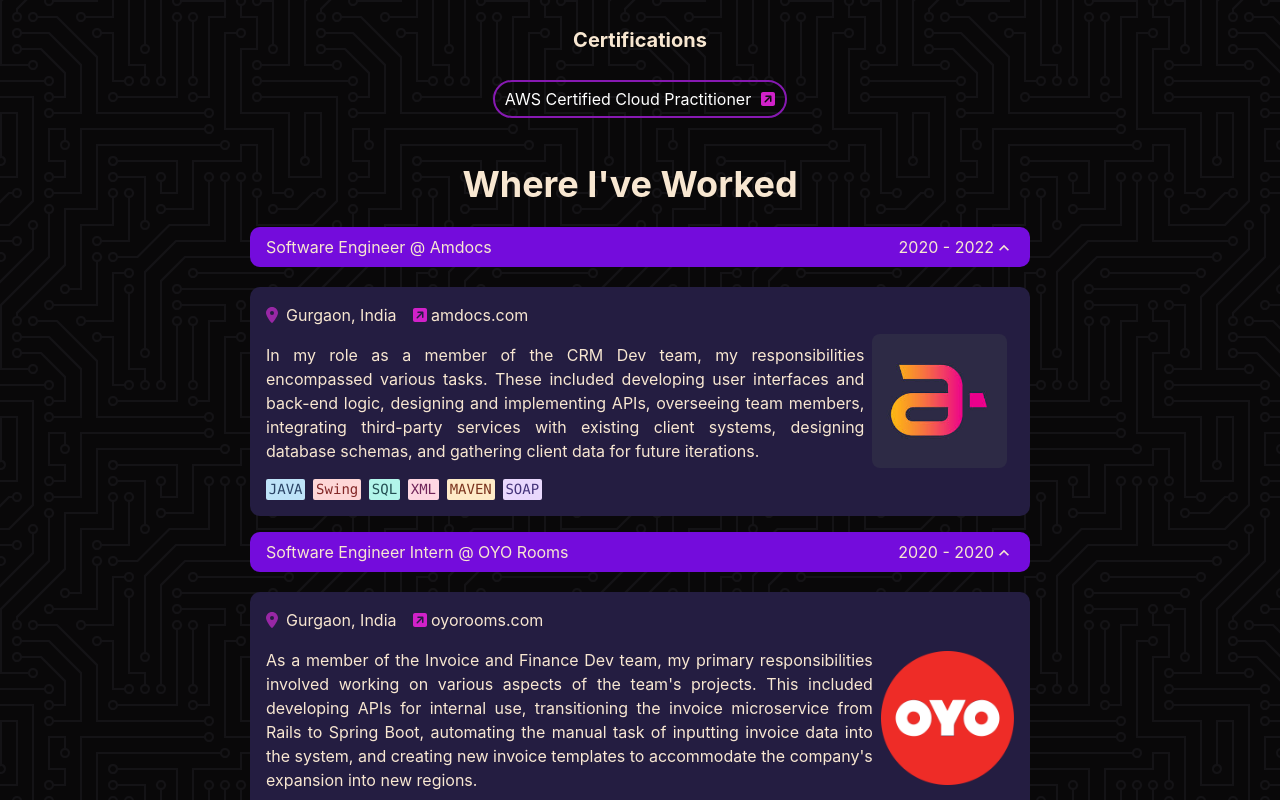
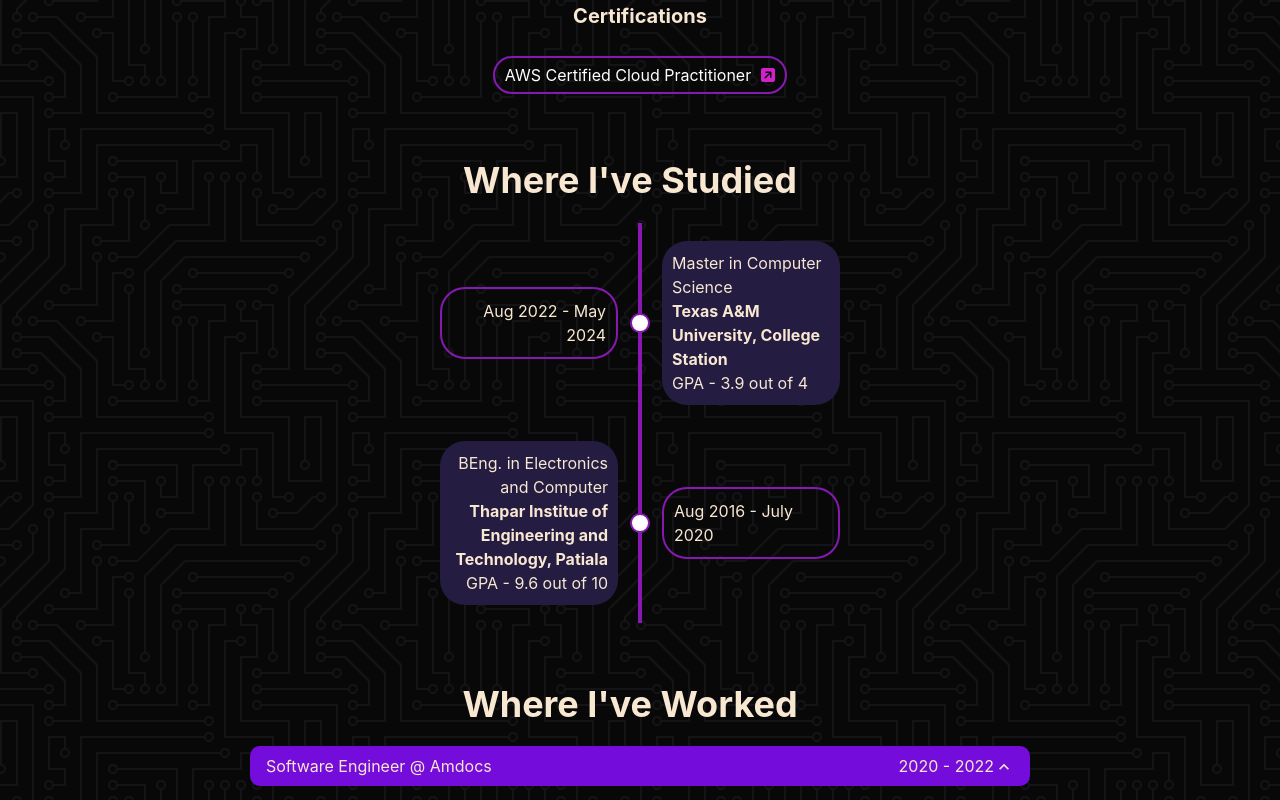
Before and after one commit to vasunverma/portfolio, a React (Create React App) app: page / in a window 1280 px wide. Shown: the part 1360-2160 px from the top of the page. Built offline with nearby package versions, Linux system fonts and the light colour scheme.

Commit message:
Updated About and added new project

```diff
--- a/package.json
+++ b/package.json
@@ -18,6 +18,7 @@
     "@testing-library/react": "^13.4.0",
     "@testing-library/user-event": "^13.5.0",
     "framer-motion": "^10.12.12",
+    "node-prune": "^1.0.2",
     "react": "^18.2.0",
     "react-dom": "^18.2.0",
     "react-icons": "^4.8.0",
--- a/src/App.js
+++ b/src/App.js
@@ -9,6 +9,7 @@
 import { LoadingScreen } from './components/loading';
 import { ScrollToTopButton } from './components/scrollToTop';
 import { useEffect, useState } from 'react';
+import { Education } from './components/education';
 
 function App() {
 
@@ -34,6 +35,7 @@
           <Home></Home>
           <About></About>
           <Skills></Skills>
+          <Education></Education>
           <Experience></Experience>
           <Projects></Projects>
           <Contact></Contact>
--- a/src/components/about.js
+++ b/src/components/about.js
@@ -20,7 +20,6 @@
                     <br />
                     <Text textAlign="justify" justifyContent="center">
                     I have experience working with a variety of technologies, handling both backend and frontend development.
-                    Currently, I am actively engaged in prepartion for AWS Certified Solutions Architect Associate exam.
                     My primary objective is to develop high-performing applications that effectively address real-world challenges and deliver an exceptional user experience.
                     </Text>
                     <br />
--- /dev/null
+++ b/src/components/education.js
@@ -0,0 +1,36 @@
+import React from 'react';
+import { Heading } from "@chakra-ui/react";
+import '../stylesheets/education.css';
+
+export const Education = () => {
+    return (
+        <div class="educationSection">
+            <Heading p="20px 20px 20px 0px" justifyContent="center" display="flex">Where I've Studied</Heading>
+            <div className="timeline">
+                <div className="container">
+                    <div className="year">
+                        <h2 class="yy">Aug 2022 - May 2024</h2>
+                    </div>
+                    <div className="circle"></div>
+                    <div className="degree">
+                        <p class="clg">Master in Computer Science<br />
+                        <strong>Texas A&M University, College Station</strong><br />
+                        GPA - 3.9 out of 4</p>
+                    </div>
+                </div>
+                <div className="container">
+                    <div className="year">
+                        <p class="clg">BEng. in Electronics and Computer<br />
+                        <strong>Thapar Institue of Engineering and Technology, Patiala</strong><br />
+                        GPA - 9.6 out of 10</p>
+                    </div>
+                    <div className="circle"></div>
+                    <div className="degree">
+                        <h2 class="yy">Aug 2016 - July 2020</h2>
+                    </div>
+                </div>
+            </div>
+        </div>
+
+    );
+};
--- a/src/components/projectCard.js
+++ b/src/components/projectCard.js
@@ -64,7 +64,7 @@
               </Link>
                 : null}
             </Heading>
-            <Text>
+            <Text whiteSpace="pre-line">
               {renderTextContent(project.description, 100)}
             </Text>
             <Link onClick={toggleShowFullText} cursor="pointer" color="#d121c9">
@@ -96,7 +96,7 @@
               </Link>
                 : null}
             </Heading>
-            <Text>
+            <Text whiteSpace="pre-line">
               {renderTextContent(project.description, 170)}
             </Text>
             <Link onClick={toggleShowFullText} cursor="pointer" color="#d121c9">
--- a/src/components/projectData.js
+++ b/src/components/projectData.js
@@ -26,15 +26,26 @@
       id: 3,
       title: "Binary Classification with High-Dimensional Data",
       description: "Binary classification models were developed using R, Caret, Baruta, XgBoost, Tensorflow, Keras, and RandomForest for binary classification with high-dimensional data. Predictor reduction techniques were applied, achieving 20 predictors while maintaining high predictive power. Rigorous cross-validation techniques led to 82% accuracy on the validation set, accompanied by insightful visualizations and statistical summaries.",
-      image: require("../assets/BinaryClassificationProject.png"),
+      //image: require("../assets/BinaryClassificationProject.png"),
       githubLink: "https://github.com/vasunverma/binary-classification-high-dim-data",
       tags: ["R", "XgBoost", "Baruta", "Tensorflow", "PCA", "Keras", "RandomForest", "Caret"],
       tagColor: ["blue", "red", "yellow", "orange", "teal", "green", "purple", "pink"],
       rowSpan: 1,
-      columnSpan: 2,
+      columnSpan: 1,
     },
     {
       id: 4,
+      title: "Distributed Graph Matching on Undirected Graphs",
+      description: "In an undirected graph, a matching is a set of edges with no shared vertices between any two edges. A maximum matching is one that contains the largest possible number of edges. Finding a maximal matching, which is a 2-approximation to the maximum matching, is often simpler. A matching is maximal if adding any other edge would violate the matching condition. \nFor large graphs, a distributed algorithm can be used to find a maximal matching by evenly distributing the edges across multiple machines. In my project, I conducted experiments to analyze how the latency of the distributed matching algorithm changes with the number of machines involved.",
+      //image: require("../assets/BinaryClassificationProject.png"),
+      githubLink: "https://github.com/vasunverma/distributed-graph-matching",
+      tags: ["Python", "Numpy", "Networkx", "Matplotlib", "Random", "Math","Time"],
+      tagColor: ["teal", "green", "purple", "pink", "blue", "red", "yellow"],
+      rowSpan: 1,
+      columnSpan: 1,
+    },
+    {
+      id: 5,
       title: "Smart Air Purifier",
       description: "A budget-friendly smart air purifier was designed and developed using C++, Arduino, AWS IoT, HTML/CSS, JavaScript, and P5.js. The purifier integrated dust, temperature, and humidity sensors to provide real-time air quality feedback. It featured an automatic switch-on function triggered by high dust density and utilized MQTT protocol for real-time communication with the web app. The purifier effectively cleaned indoor air using HEPA H13 and activated carbon filters.",
       image: require("../assets/SmartAirPurifierProject.jpg"),
@@ -44,7 +55,7 @@
       columnSpan: 2,
     },
     {
-        id: 5,
+        id: 6,
         title: "Timer App",
         description: "Timer App is a sleek and user-friendly desktop application developed with Electron.js, providing a seamless and customizable timer experience for various purposes.",
         // image: require("../assets/SmartAirPurifierProject.jpg"),
@@ -55,7 +66,7 @@
         columnSpan: 1,
     },
     {
-        id: 6,
+        id: 7,
         title: "URL Shortener",
         description: "URL Shortener is a web application developed using Flask, HTML, and CSS. It enables users to shorten long URLs and provides a convenient way to share them.",
         // image: require("../assets/SmartAirPurifierProject.jpg"),
--- /dev/null
+++ b/src/stylesheets/education.css
@@ -0,0 +1,63 @@
+.educationSection{
+    margin: 30px 0;
+}
+
+.timeline {
+    display: flex;
+    flex-direction: column;
+    align-items: center;
+    justify-content: center;
+}
+
+.container {
+    display: flex;
+    flex-direction: row;
+    align-items: center;
+    position: relative;
+}
+
+.year, .degree {
+    display: flex; /* Ensure the children are flex items */
+    align-items: center;
+    justify-content: center;
+    height: 200px;
+    width: 220px;
+    padding: 0 20px;
+}
+
+.yy {
+    border-width: 2px;
+    border-color: #8719B2;
+    border-radius: 25px;
+    padding: 10px;
+}
+
+.clg {
+    background-color: #241d41;
+    padding: 10px;
+    border-radius: 25px;
+}
+
+.year {
+    border-right: 2.5px solid #8719B2; /* Add border style */
+    text-align: right;
+    position: relative; /* Necessary to position pseudo-element */
+}
+
+.degree {
+    border-left: 2.5px solid #8719B2; /* Add border style */
+    text-align: left;
+    position: relative; /* Necessary to position pseudo-element */
+}
+
+.circle {
+    width: 20px; /* Adjust size as needed */
+    height: 20px; /* Adjust size as needed */
+    border: 2.5px solid #8719B2; /* Border style */
+    border-radius: 50%;
+    background-color: white; /* No color inside */
+    position: absolute;
+    left: calc(50% - 20px); /* Center the circle on the border */
+    transform: translateX(50%); /* Align the circle */
+    z-index: 2; /* Ensure it appears above the pseudo-elements */
+}
```
Also changed, not shown: 1 other file (tests, documents, lock files or other folders).
